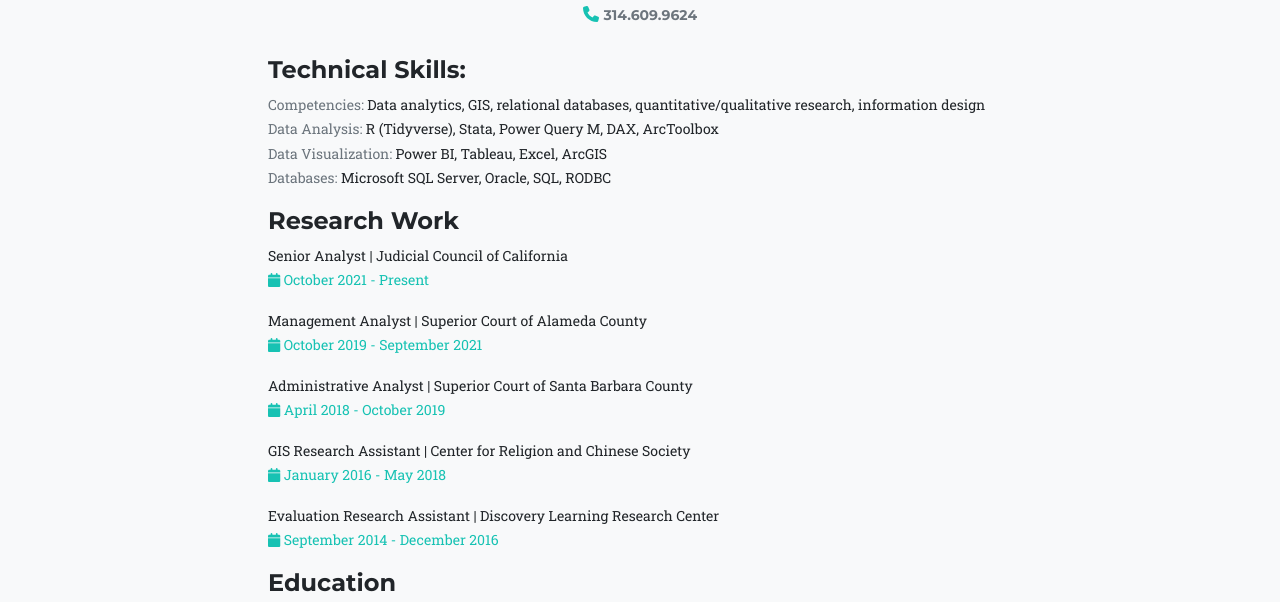
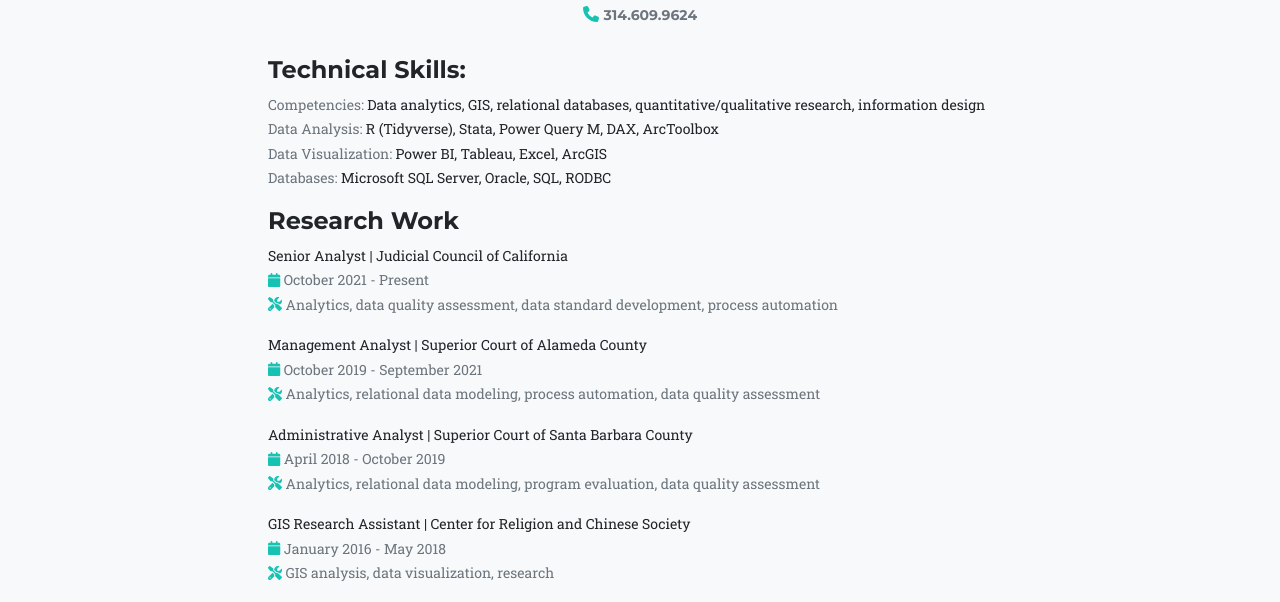
Before and after one commit to jackieelm/jackieelm.github.io, a plain HTML site: page resume.html in a window 1280 px wide. Shown: the part 336-938 px from the top of the page. Drawn offline with nearby package versions, Linux system fonts and the light colour scheme.

Commit message:
Add files via upload

```diff
--- a/resume.html
+++ b/resume.html
@@ -104,33 +104,48 @@
               <p class="text-dark small"> Senior Analyst | Judicial Council of California
               <br>
               <i class="fa-solid fa-calendar text-primary"></i>
-              <span class="text-primary"> October 2021 - Present  </span> </p>
+              <span class="text-secondary"> October 2021 - Present  </span>
+              <br>
+              <i class="fa-solid fa-screwdriver-wrench text-primary"></i>
+              <span class="text-secondary"> Analytics, data quality assessment, data standard development, process automation </span>
+              </p>
 
               <p class="text-dark small"> Management Analyst | Superior Court of Alameda County
               <br>
               <i class="fa-solid fa-calendar text-primary"></i>
-              <span class="text-primary"> October 2019 - September 2021 </span>
+              <span class="text-secondary"> October 2019 - September 2021 </span>
+              <br>
+              <i class="fa-solid fa-screwdriver-wrench text-primary"></i>
+              <span class="text-secondary"> Analytics, relational data modeling, process automation,  data quality assessment </span>
               </p>
 
 
               <p class="text-dark small"> Administrative Analyst | Superior Court of Santa Barbara County
               <br>
               <i class="fa-solid fa-calendar text-primary"></i>
-              <span class="text-primary"> April 2018 - October 2019 </span>
+              <span class="text-secondary"> April 2018 - October 2019 </span>
+              <br>
+              <i class="fa-solid fa-screwdriver-wrench text-primary"></i>
+              <span class="text-secondary"> Analytics, relational data modeling, program evaluation, data quality assessment </span>
              </p>
 
                <p class="text-dark small"> GIS Research Assistant | Center for Religion and Chinese Society
               <br>
               <i class="fa-solid fa-calendar text-primary"></i>
-              <span class="text-primary"> January 2016 - May 2018 </span>
+              <span class="text-secondary"> January 2016 - May 2018 </span>
               <br>
+              <i class="fa-solid fa-screwdriver-wrench text-primary"></i>
+              <span class="text-secondary"> GIS analysis, data visualization, research </span>
+              </p>
 
                <p class="text-dark small"> Evaluation Research Assistant | Discovery Learning Research Center
 
               <br>
               <i class="fa-solid fa-calendar text-primary"></i>
-              <span class="text-primary"> September 2014 - December 2016 </span>
-
+              <span class="text-secondary"> September 2014 - December 2016 </span>
+              <br>
+              <i class="fa-solid fa-screwdriver-wrench text-primary"></i>
+              <span class="text-secondary"> Program evaluation, hypothesis testing, research </span
                </p>
 
               <h4 class="text-dark"> Education </h4>
```
